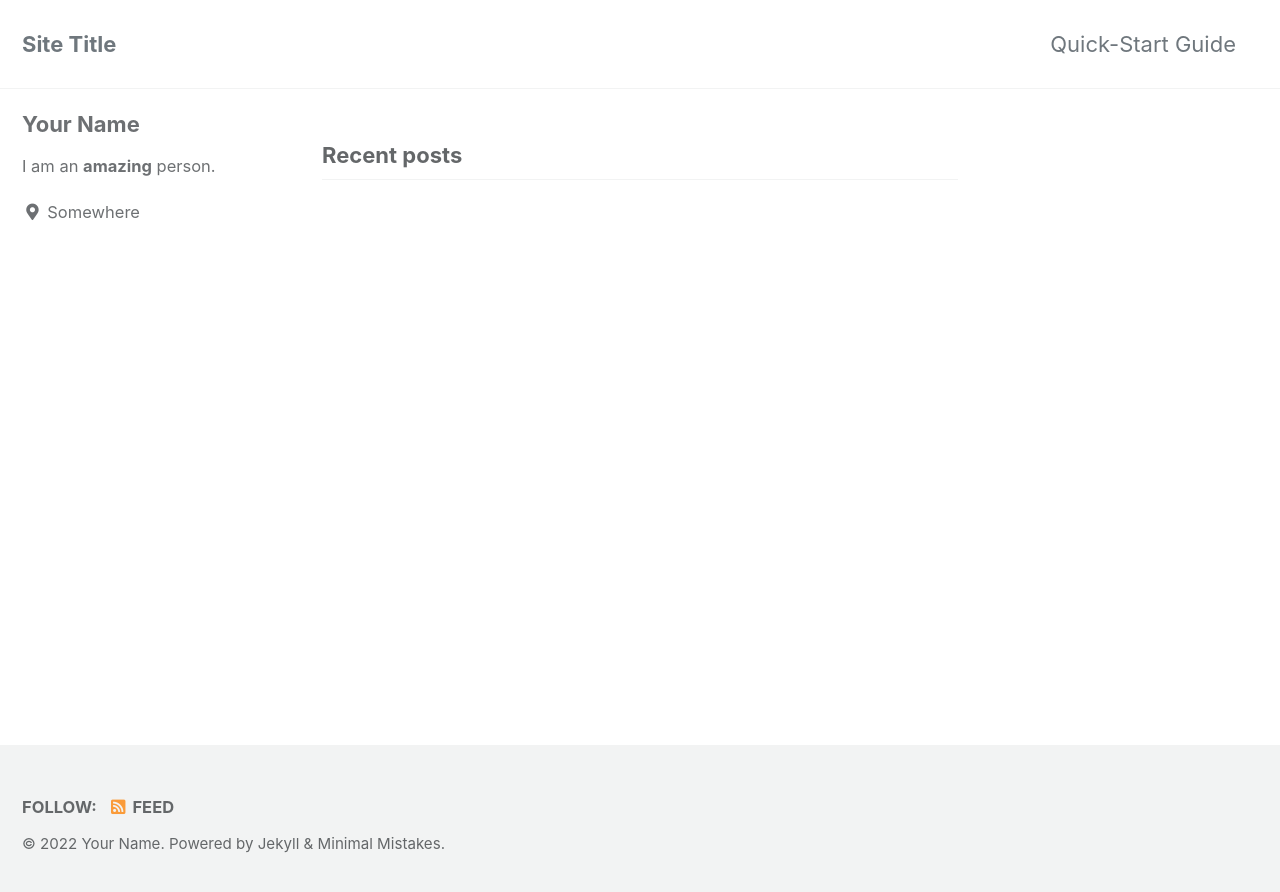
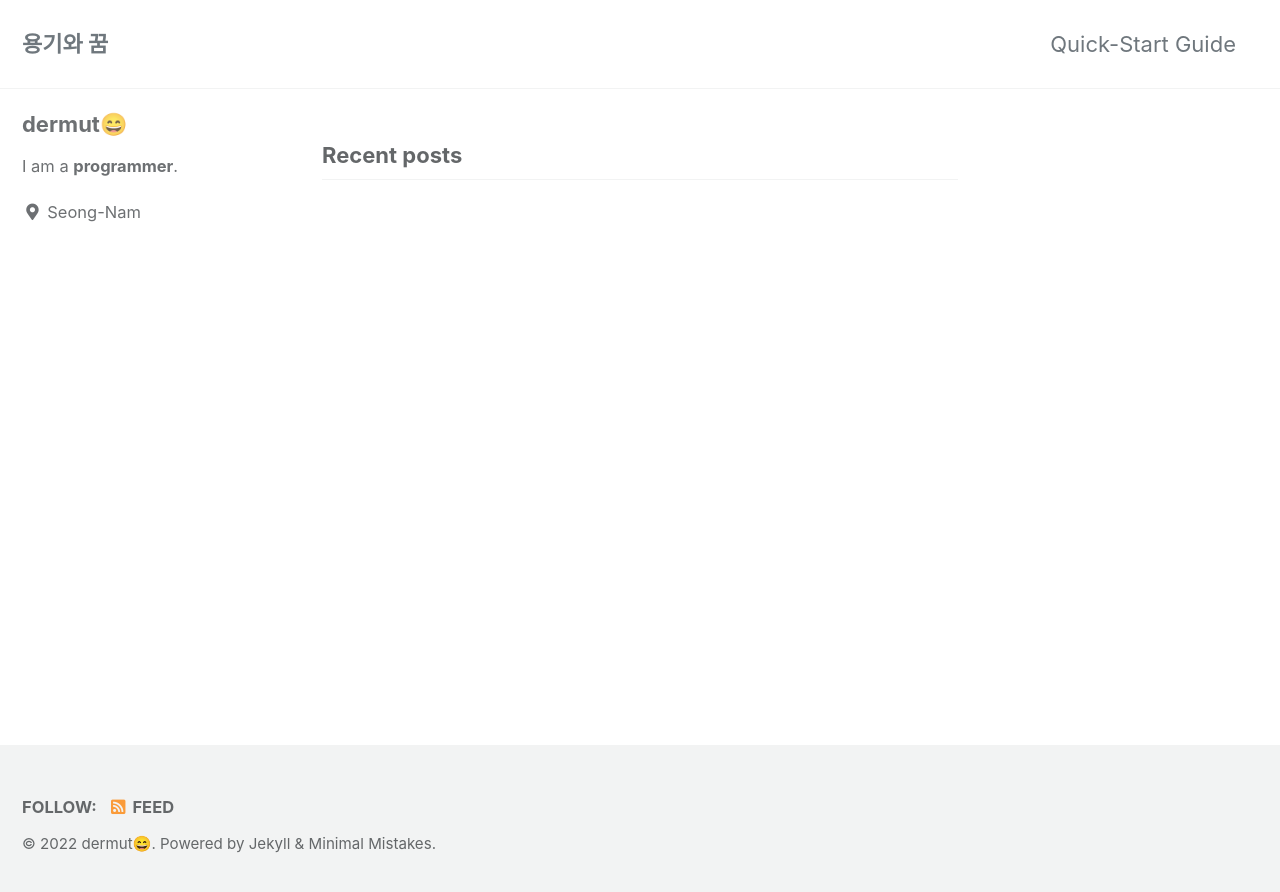
Before and after one commit to dermut/dermut.github.io, a Jekyll site: the page built from index.html, in a window 1280 px wide. Shown: the top 892 px of the page. Built offline with Jekyll 4.4.1, drawn with Linux system fonts in a browser that asks for light colours; cached includes are drawn as plain includes; the list of posts is cut into pages by our own code.

Commit message:
update brief status

```diff
--- a/_config.yml
+++ b/_config.yml
@@ -16,11 +16,11 @@ minimal_mistakes_skin    : "default" # "air", "aqua", "contrast", "dark", "dirt"
 
 # Site Settings
 locale                   : "en-US"
-title                    : "Site Title"
+title                    : "용기와 꿈"
 title_separator          : "-"
 subtitle                 : # site tagline that appears below site title in masthead
-name                     : "Your Name"
-description              : "An amazing website."
+name                     : "dermut😄️"
+description              : "This is Jimin Kim's personal records."
 url                      : # the base hostname & protocol for your site e.g. "https://mmistakes.github.io"
 baseurl                  : # the subpath of your site, e.g. "/blog"
 repository               : # GitHub username/repo-name e.g. "mmistakes/minimal-mistakes"
@@ -102,10 +102,10 @@ analytics:
 
 # Site Author
 author:
-  name             : "Your Name"
+  name             : "dermut😄️"
   avatar           : # path of avatar image, e.g. "/assets/images/bio-photo.jpg"
-  bio              : "I am an **amazing** person."
-  location         : "Somewhere"
+  bio              : "I am a **programmer**."
+  location         : "Seong-Nam"
   email            :
   links:
     - label: "Email"
```
